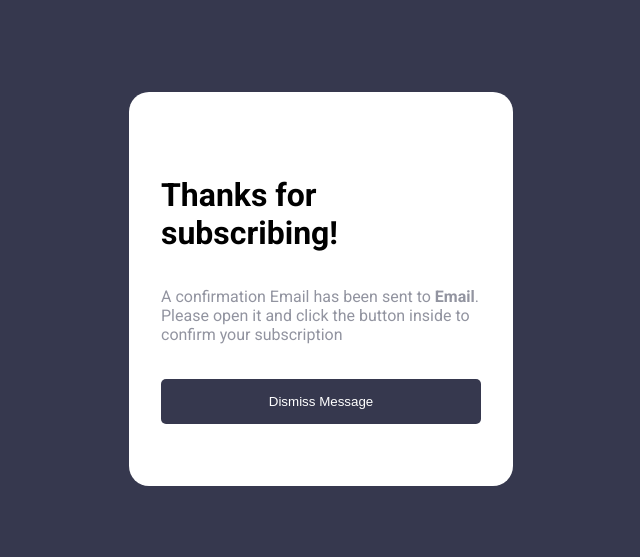
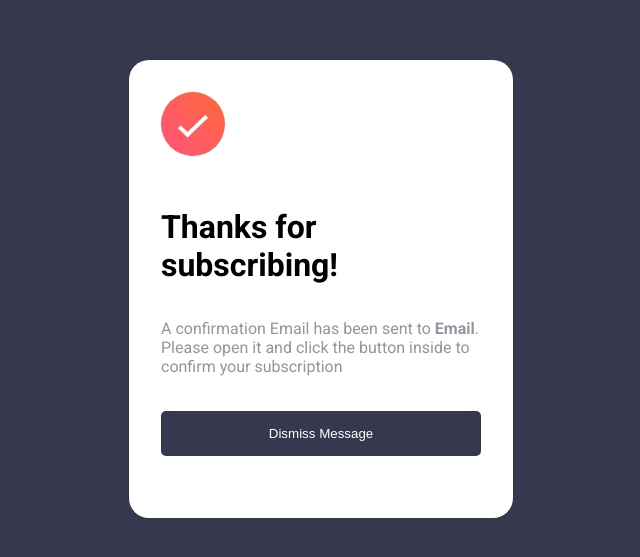
Before and after one commit to Olubabadee/Newsletter-signup-form, a plain HTML site: page success.html in a window 1280 px wide. Shown: the part 111-668 px from the top of the page, without its empty margins (319-959 px from the left). Drawn offline with Linux system fonts and the light colour scheme; the site is published under a folder, as on GitHub Pages, so addresses that start at the root find nothing.

Commit message:
Update success.html

```diff
--- a/success.html
+++ b/success.html
@@ -14,7 +14,7 @@
   </head>
   <body>
     <div class="container-success">
-      <img src="/assets/images/icon-success.svg" alt="" />
+      <img src="assets/images/icon-success.svg" alt="" />
       <h1>Thanks for subscribing!</h1>
       <p>
         A confirmation Email has been sent to
```
